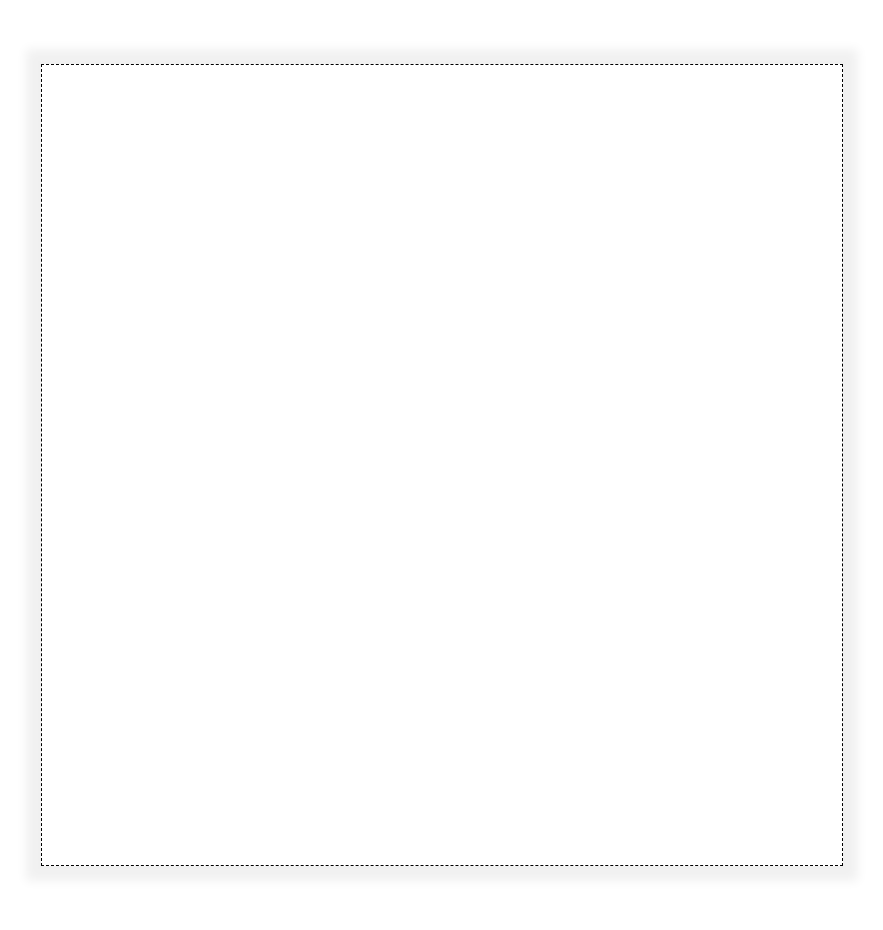
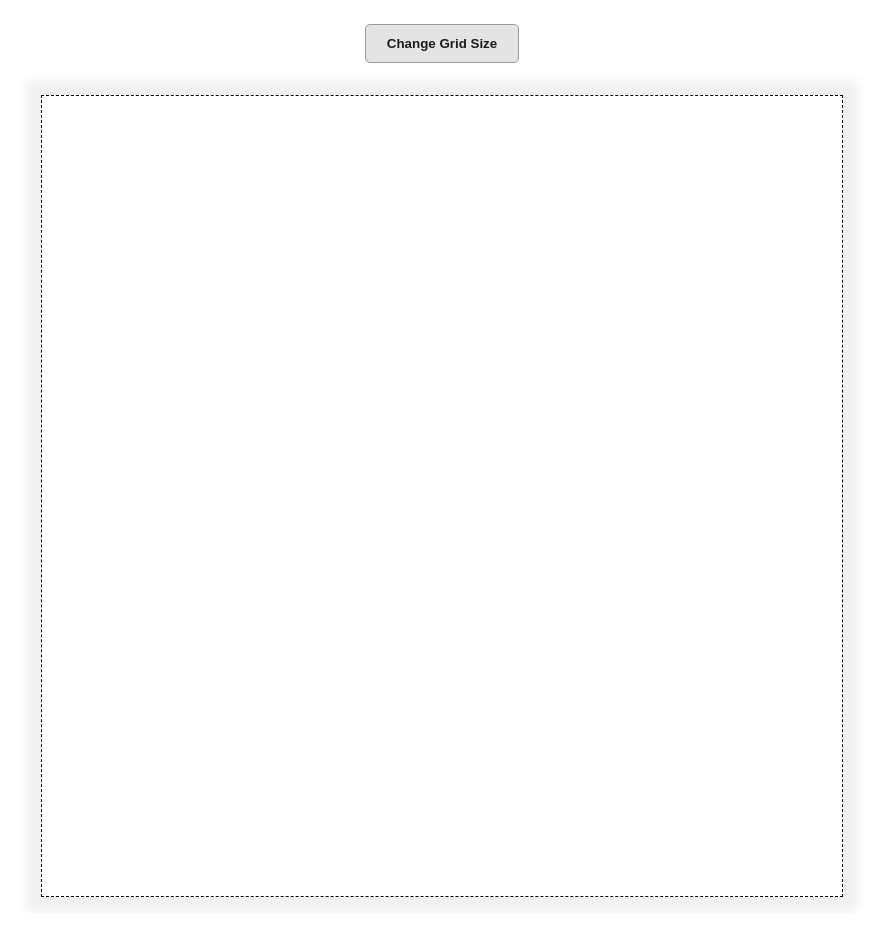
Before and after one commit to dzebertavage/etch-a-sketch, a plain HTML site: page index.html in a window 1280 px wide. Shown: the whole page, without its empty margins (198-1081 px from the left). Drawn offline with Linux system fonts and the light colour scheme.

Commit message:
Make and style button for user to change grid size

```diff
--- a/css/style.css
+++ b/css/style.css
@@ -2,7 +2,9 @@ body {
     display: flex;
     justify-content: center;
     align-items: center;
-    margin: 4rem;
+    margin: 1.5rem 1rem 1rem 1rem;
+    flex-direction: column;
+    row-gap: 2rem;
 }
 
 .grid-container {
@@ -14,6 +16,11 @@ body {
     border: 1px dashed #000;
 }
 
-/* .grid-square {
-
-} */
+.btn {
+    background-color: rgb(228, 228, 228);
+    border: 1px solid rgb(153, 153, 153);
+    border-radius: 5px;
+    color: #1b1b1b;
+    font-weight: bold;
+    padding: 0.7rem 1.3rem;
+}
--- a/js/javascript.js
+++ b/js/javascript.js
@@ -1,5 +1,6 @@
 const gridContainer = document.querySelector(".grid-container");
 const containerDim = "800px";
+const body = document.querySelector("body");
 let userNumber = 20;
 addHoverStyle();
 gridContainer.style.height = containerDim;
@@ -25,6 +26,16 @@ function createDiv(userNumber) {
 
 }
 
+function generateUserButton() {
+    const btnContainer = document.createElement("div");
+    body.insertBefore(btnContainer, gridContainer);
+    btnContainer.classList.toggle("btn-container");
+    const btn = document.createElement("button");
+    btnContainer.appendChild(btn);
+    btn.classList.toggle("btn");
+    btn.textContent = "Change Grid Size";
+}
+
 function getUserNumber() {
     let userNumber = prompt("Enter a number from 1-100");
     if (isNaN(userNumber)) {
@@ -42,11 +53,5 @@ function generateGrid(userNumber) {
     }
 }
 
+generateUserButton();
 generateGrid(userNumber);
-
-/*
-- variable to hold number of columns
-- create function that places a div
-- loop function based on column number variable
--
-*/
```
